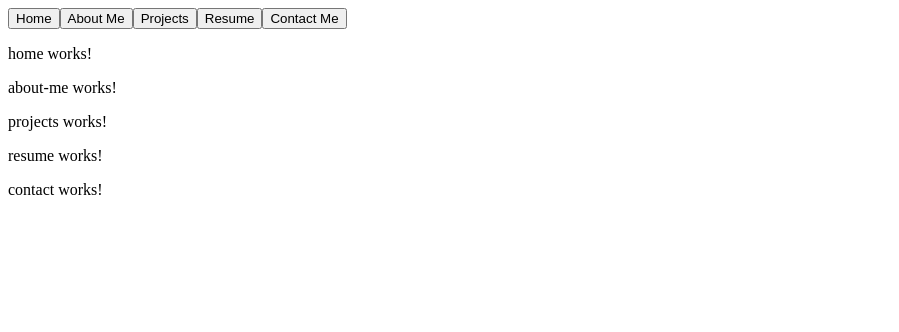
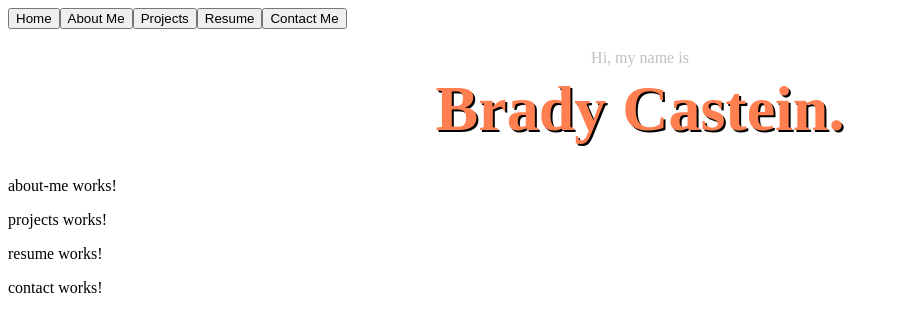
Before and after one commit to brady-castein/Portfolio, an Angular app: page / in a window 1280 px wide. Shown: the top 332 px of the page, without its empty margins (0-899 px from the left). Built offline with nearby package versions, Linux system fonts and the light colour scheme.

Commit message:
Home Content / Styling

```diff
--- a/src/app/home/home.css
+++ b/src/app/home/home.css
@@ -0,0 +1,26 @@
+.home-content h2 {
+  font-size: 16px;
+  text-align: center;
+  font-weight: normal;
+  color: silver;
+  padding: 0;
+  margin: 5px;
+}
+
+
+.home-content h1{
+  text-align: center;
+  font-size: 64px;
+  color: coral;
+  padding: 0;
+  margin: 0;
+  text-shadow: black 2px 2px;
+}
+
+.home-content p {
+  text-align: center;
+}
+
+.home-content{
+  padding: 15px;
+}
--- a/src/app/home/home.html
+++ b/src/app/home/home.html
@@ -1 +1,8 @@
-<p>home works!</p>
+<div class="home-wrapper">
+  <div class="home-content">
+    <h2>
+      Hi, my name is
+    </h2>
+    <h1>Brady Castein.</h1>
+  </div>
+</div>
```
